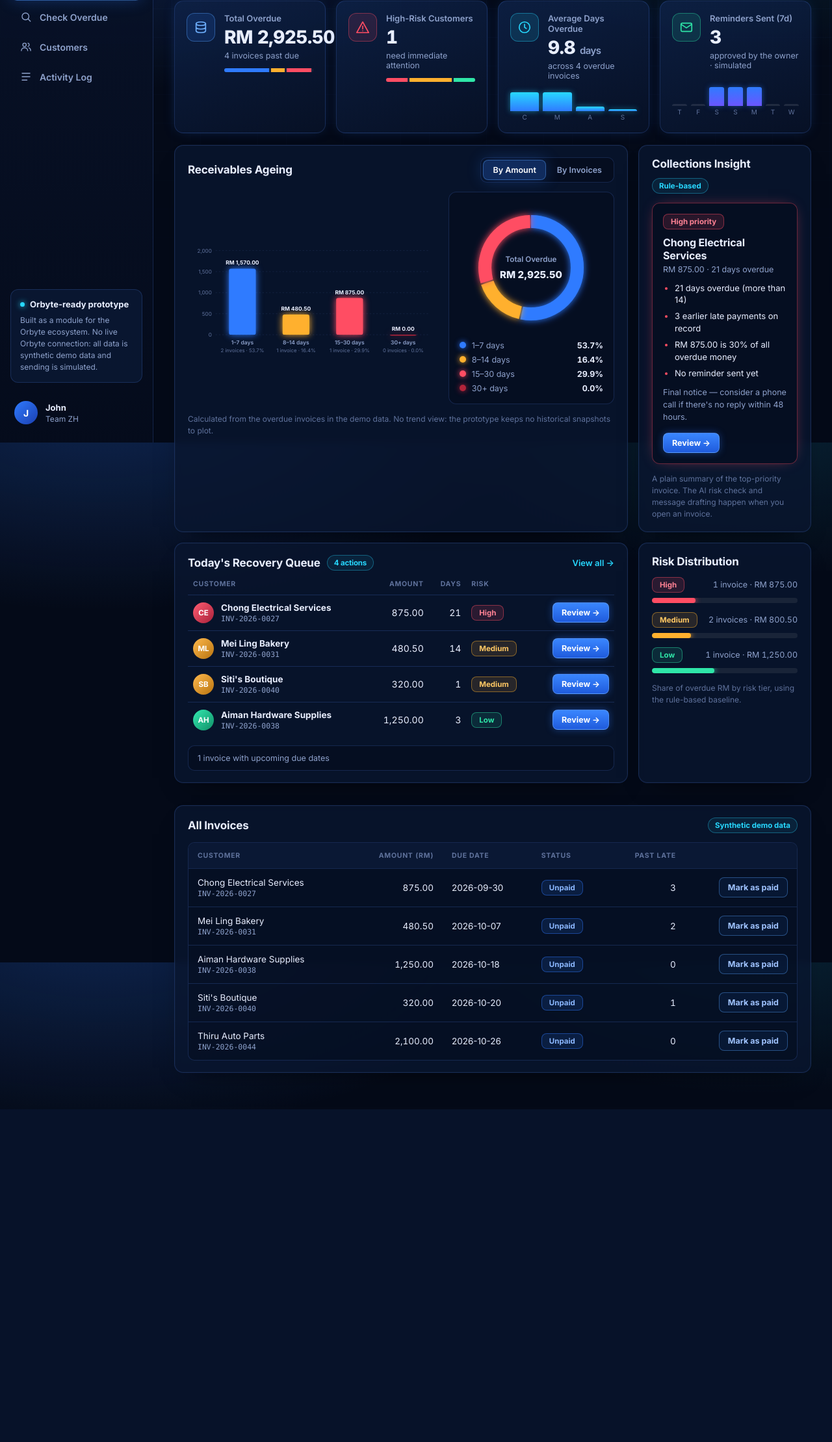
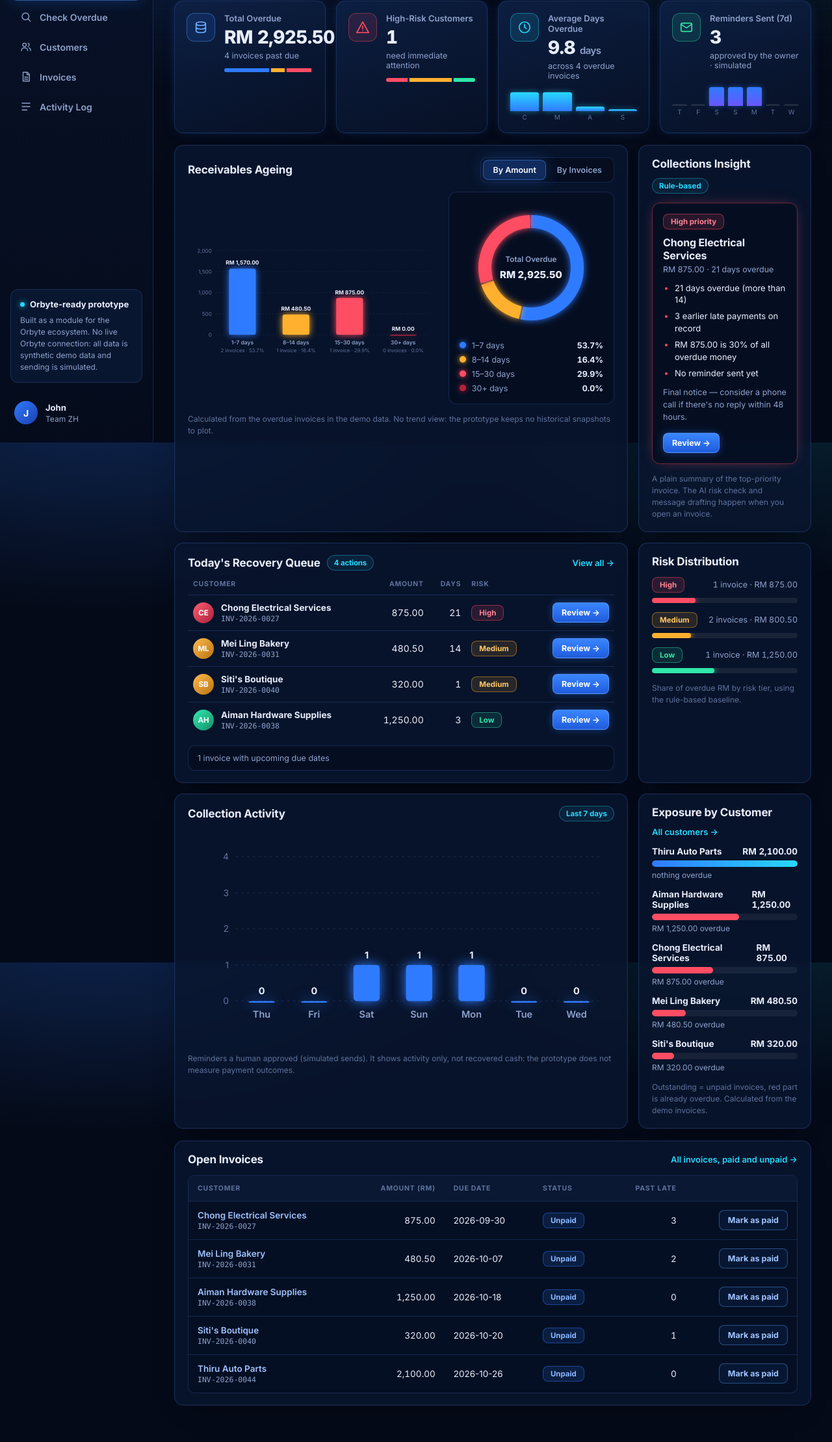
Before and after one commit to johnwong2403/chaseflow-orbyte, a Flask app: page / in a window 1280 px wide. Shown: the part 119-2338 px from the top of the page at 65% size. Before the commit the page ends 1826 px from the top, so only its background shows below. Run offline with Flask 3, Linux system fonts and the light colour scheme.

Commit message:
Add invoices page, exposure and activity charts, CSV export

```diff
--- a/templates/base.html
+++ b/templates/base.html
@@ -31,6 +31,10 @@
           <svg viewBox="0 0 24 24" aria-hidden="true"><circle cx="9" cy="8" r="3.5"/><path d="M2.5 20c0-3.6 2.9-6 6.5-6s6.5 2.4 6.5 6"/><path d="M16 4.6a3.5 3.5 0 010 6.8M18 14.3c2.3.7 3.5 2.6 3.5 5.7"/></svg>
           <span>Customers</span>
         </a>
+        <a href="{{ url_for('invoices') }}" class="{{ 'active' if ep == 'invoices' else '' }}">
+          <svg viewBox="0 0 24 24" aria-hidden="true"><path d="M6 3h9l4 4v14H6z"/><path d="M14 3v5h5M9 13h7M9 17h7"/></svg>
+          <span>Invoices</span>
+        </a>
         <a href="{{ url_for('activity_log') }}" class="{{ 'active' if ep == 'activity_log' else '' }}">
           <svg viewBox="0 0 24 24" aria-hidden="true"><path d="M4 5h16M4 12h16M4 19h10"/></svg>
           <span>Activity Log</span>
--- a/templates/dashboard.html
+++ b/templates/dashboard.html
@@ -205,13 +205,50 @@
       {% endfor %}
       <p class="foot-note">Share of overdue RM by risk tier, using the rule-based baseline.</p>
     </div>
+
+    <div class="panel exposure">
+      <div class="panel-head">
+        <h2>Exposure by Customer</h2>
+        <a class="link" href="{{ url_for('customers') }}">All customers →</a>
+      </div>
+      {% if exposure_rows %}
+      <ul class="expo-list">
+        {% for r in exposure_rows %}
+        <li>
+          <a class="expo-top" href="{{ url_for('customer_detail', customer_id=r.id) }}">
+            <strong>{{ r.name }}</strong>
+            <span class="expo-amt">RM {{ "{:,.2f}".format(r.outstanding) }}</span>
+          </a>
+          <div class="expo-track" title="Overdue RM {{ '{:,.2f}'.format(r.overdue) }} of RM {{ '{:,.2f}'.format(r.outstanding) }} outstanding">
+            <span class="expo-bar" style="width: {{ r.pct }}%">
+              <span class="expo-over" style="width: {{ (r.overdue / r.outstanding * 100)|round|int if r.outstanding else 0 }}%"></span>
+            </span>
+          </div>
+          <small>{% if r.overdue %}RM {{ "{:,.2f}".format(r.overdue) }} overdue{% else %}nothing overdue{% endif %}</small>
+        </li>
+        {% endfor %}
+      </ul>
+      <p class="foot-note">Outstanding = unpaid invoices, red part is already overdue. Calculated from the demo invoices.</p>
+      {% else %}
+        <p class="empty">No outstanding invoices.</p>
+      {% endif %}
+    </div>
+
+    <div class="panel activity">
+      <div class="panel-head">
+        <h2>Collection Activity</h2>
+        <span class="tag">Last 7 days</span>
+      </div>
+      <div class="chart">{{ bars(chart_activity, "Approved reminders per day, last 7 days") }}</div>
+      <p class="foot-note">Reminders a human approved (simulated sends). It shows activity only, not recovered cash: the prototype does not measure payment outcomes.</p>
+    </div>
 </section>
 
-<!-- all invoices (keeps Mark as paid) -->
+<!-- open invoices (keeps Mark as paid) -->
 <section class="panel invoices">
   <div class="panel-head">
-    <h2>All Invoices</h2>
-    <span class="tag">Synthetic demo data</span>
+    <h2>Open Invoices</h2>
+    <a class="link" href="{{ url_for('invoices') }}">All invoices, paid and unpaid →</a>
   </div>
   <div class="table-wrap">
     <table class="data-table">
@@ -228,7 +265,7 @@
       <tbody>
         {% for inv in invoices %}
         <tr>
-          <td>{{ inv.customer_name }}<br><span class="mono">{{ inv.invoice_no }}</span></td>
+          <td><a class="text-link" href="{{ url_for('customer_detail', customer_id=inv.customer_id) }}">{{ inv.customer_name }}</a><br><span class="mono">{{ inv.invoice_no }}</span></td>
           <td class="num">{{ "{:,.2f}".format(inv.amount) }}</td>
           <td class="nowrap">{{ inv.due_date }}</td>
           <td>
@@ -241,6 +278,7 @@
           <td class="action">
             {% if inv.status != "Paid" %}
             <form class="inline" method="post" action="{{ url_for('mark_invoice_paid', invoice_id=inv.id) }}">
+              <input type="hidden" name="next" value="{{ request.path }}">
               <button type="submit" class="btn btn-small btn-ghost">Mark as paid</button>
             </form>
             {% endif %}
```
Also changed, not shown: templates/activity_log.html (+18 -6 lines), templates/invoices.html (added, +104 -0 lines).
